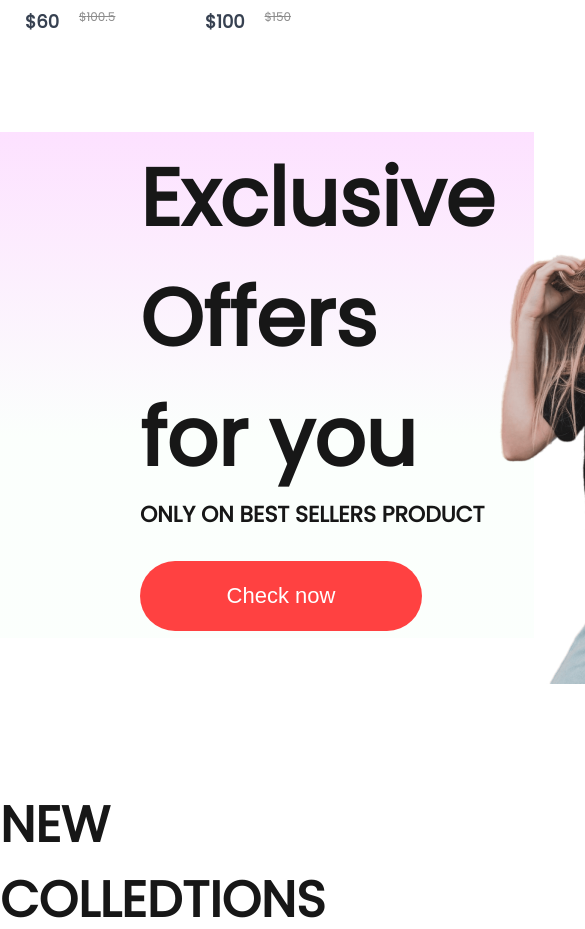
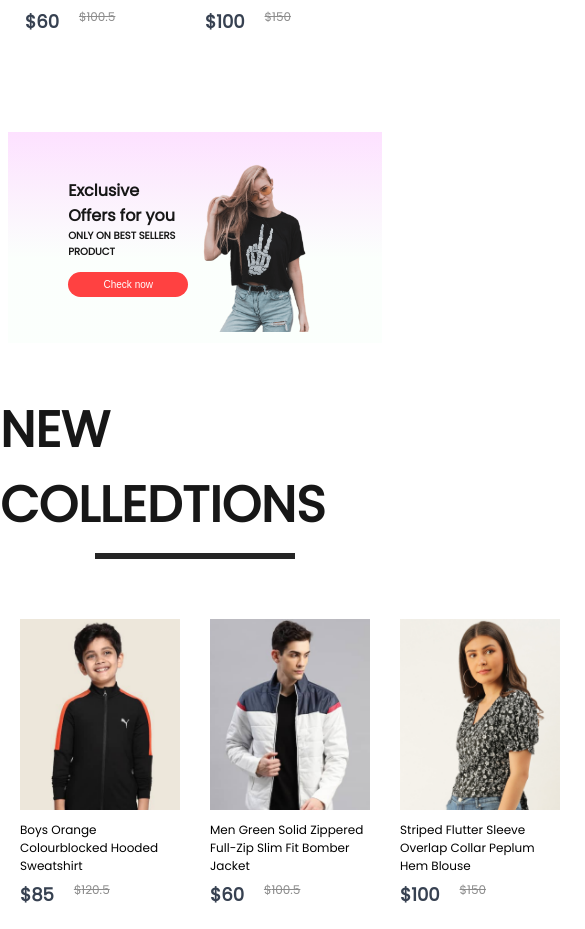
Before and after one commit to alexToMars/MERNCommerce, a React (Create React App) app in the folder frontend/: page / in a window 390 px wide. Shown: the part 1542-2471 px from the top of the page, 585 px wide, since content can reach past the window. Built offline with nearby package versions, Linux system fonts and the light colour scheme.

Commit message:
Feature:Responsive for Offers

```diff
--- a/frontend/src/Components/Offers/Offers.css
+++ b/frontend/src/Components/Offers/Offers.css
@@ -47,3 +47,112 @@
     justify-content: flex-end;
     padding-top: 50px;
 }
+
+@media(max-width:1280px){
+    .offers{
+        padding: 0px 80px;
+        margin-bottom: 120px;
+    }
+
+    .offers-left h1{
+        font-size: 40px;
+    }
+
+    .offers-left p{
+        font-size: 18px;
+    }
+
+    .offers-right img{
+        width: 300px;
+    }
+
+    .offers-left button{
+        width: 220px;
+        height: 50px;
+        font-size: 18px;
+    }
+
+    .offers-right{
+        padding-top: 30px;
+    }
+}
+
+@media(max-width:1024px){
+    .offers{
+        padding: 0px 60px;
+        margin-bottom: 80px;
+        height: 40vh;
+    }
+
+    .offers-left h1{
+        font-size: 30px;
+    }
+
+    .offers-left p{
+        font-size: 16px;
+    }
+
+    .offers-right img{
+        width: 250px;
+    }
+
+    .offers-left button{
+        width: 160px;
+        height: 40px;
+        font-size: 16px;
+    }
+
+    .offers-right{
+        padding-top: 15px;
+    }
+}
+
+@media(max-width:800px){
+    .offers{
+        margin-bottom: 60px;
+    }
+
+    .offers-left h1{
+        font-size: 22px;
+    }
+
+    .offers-left p{
+        font-size: 13px;
+    }
+
+    .offers-right img{
+        width: 180px;
+    }
+
+    .offers-left button{
+        width: 140px;
+        height: 30px;
+        font-size: 12px;
+    }
+}
+
+@media(max-width:500px){
+    .offers{
+        height: 25vh;
+        margin-bottom: 50px;
+    }
+
+    .offers-left h1{
+        font-size: 16px;
+    }
+
+    .offers-left p{
+        font-size: 10px;
+    }
+
+    .offers-right img{
+        width: 120px;
+    }
+
+    .offers-left button{
+        width: 120px;
+        height: 25px;
+        font-size: 10px;
+        margin-top: 12px;
+    }
+}
```
